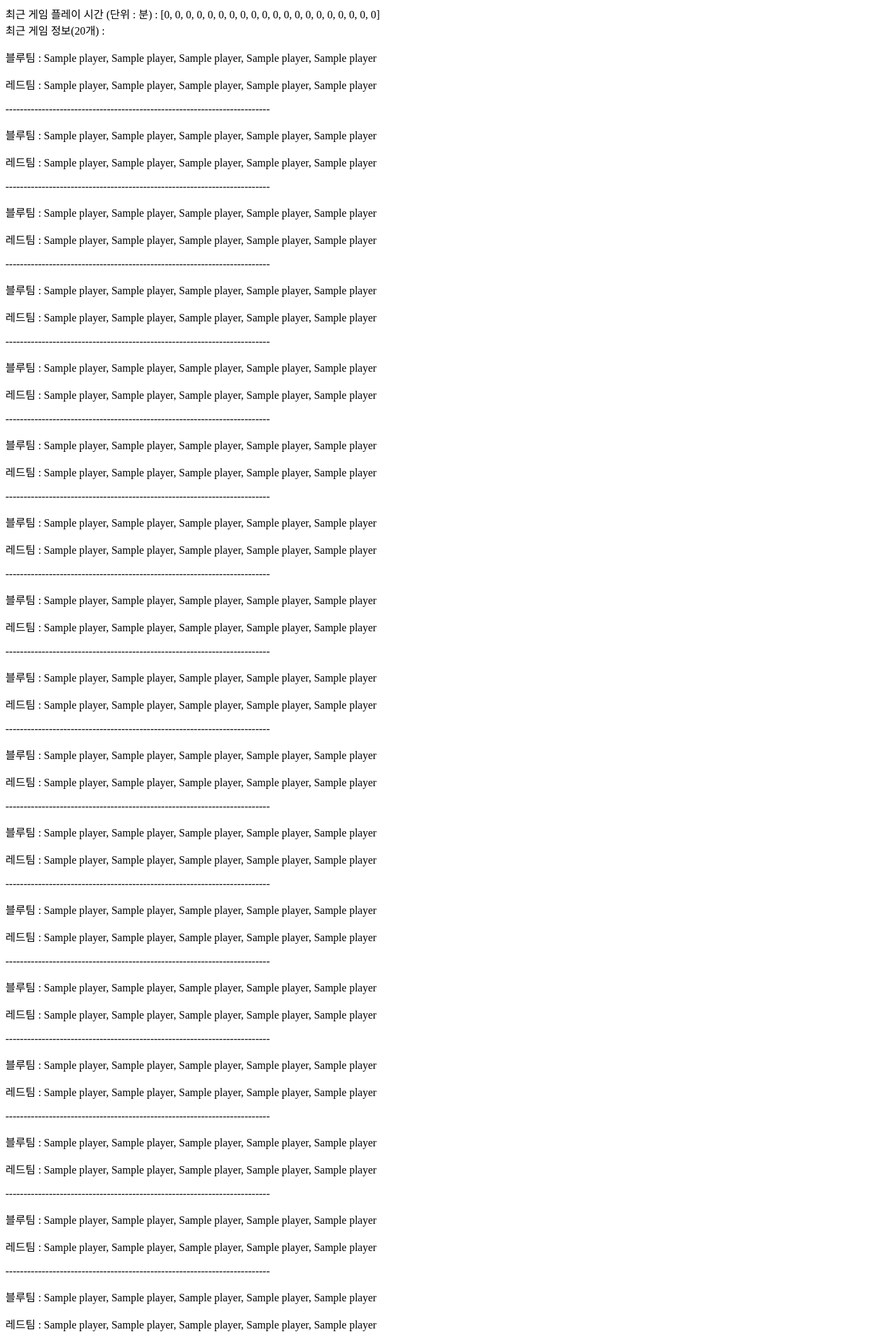
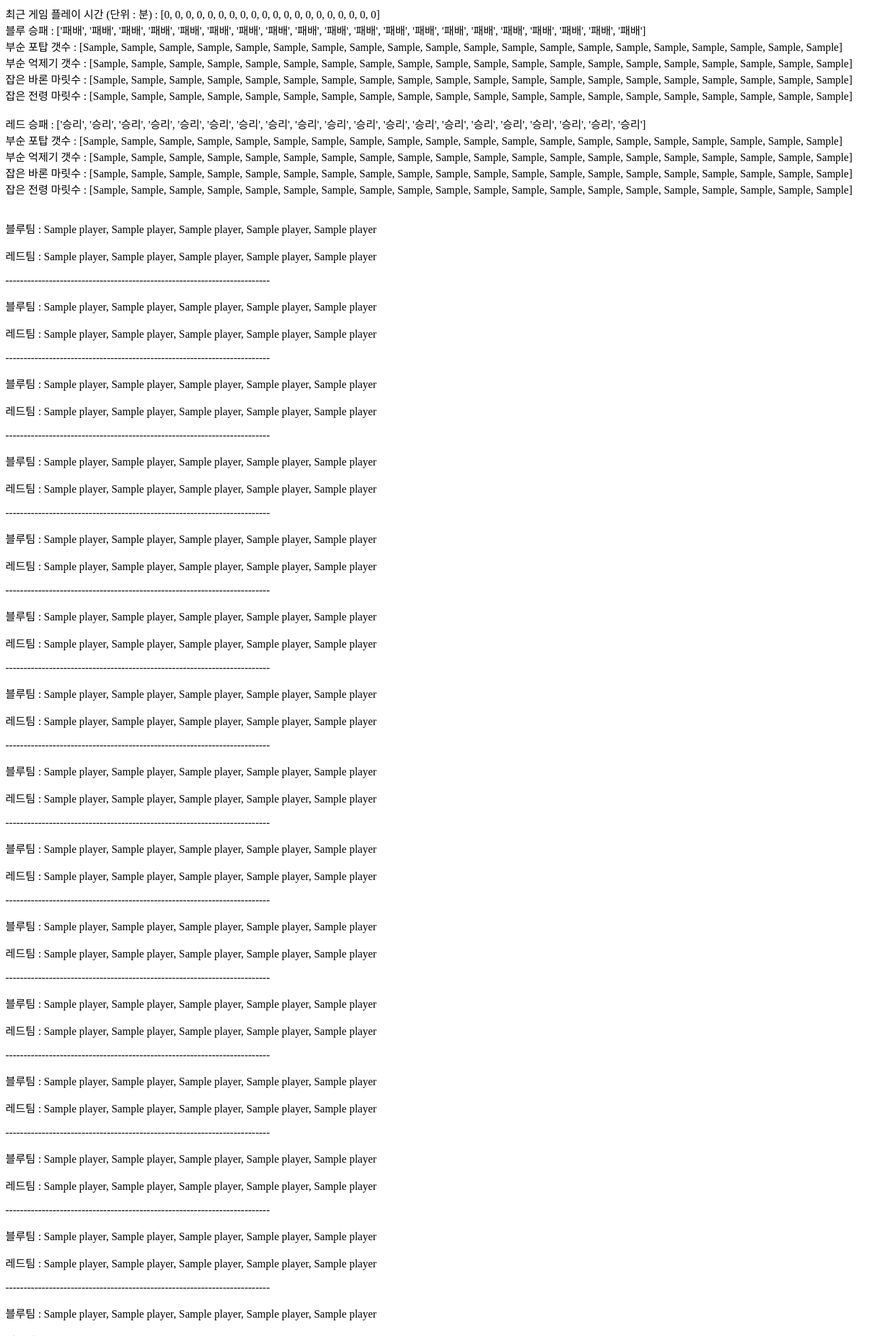
Before and after one commit to jinho-github/LOL-API-Statistics, a Flask app: page /data in a window 1280 px wide. Shown: the top 1966 px of the page at 68% size. Run offline with Flask 2, Linux system fonts and the light colour scheme; a database or web service that is not in the repository returns one stand-in record (values such as "Sample title"); data that the repository does not hold is empty.

Commit message:
팀 정보추가
승패, 부순 포탑.억제기 갯수, 잡은 바론.전령 마릿수

```diff
--- a/WGM.gg/templates/search.html
+++ b/WGM.gg/templates/search.html
@@ -4,9 +4,18 @@
     <title>전적검색결과</title>
 </head>
 <body>
-    최근 게임 플레이 시간 (단위 : 분) : {{game_time}} </br>
+    최근 게임 플레이 시간 (단위 : 분) : {{game_time}} <br>
+    블루 승패 : {{b_win}} <br>
+    부순 포탑 갯수 : {{b_towerKills}}  <br>
+    부순 억제기 갯수 : {{b_inhibitorKills}}  <br>
+    잡은 바론 마릿수 :  {{b_baronKills}}  <br>
+    잡은 전령 마릿수 : {{b_riftHeraldKills}}  <br><br>
 
-    최근 게임 정보(20개) :
+    레드 승패 : {{r_win}} <br>
+    부순 포탑 갯수 : {{r_towerKills}}  <br>
+    부순 억제기 갯수 : {{r_inhibitorKills}}  <br>
+    잡은 바론 마릿수 :  {{r_baronKills}}  <br>
+    잡은 전령 마릿수 : {{r_riftHeraldKills}}  <br><br>
 
     <script>
          var all_name = '{{game_summonerName}}';
--- a/WGM.gg/우정머.py
+++ b/WGM.gg/우정머.py
@@ -72,32 +72,65 @@ def data():
     for m in range(0, 20):
         Game_IDs.append(Matches[m].get('gameId'))
 
-
-
     game_time = []
     game_summonerName = []
+    b_win= []
+    b_towerKills = []
+    b_inhibitorKills = []
+    b_baronKills = []
+    b_riftHeraldKills = []
+
+    r_win = []
+    r_towerKills = []
+    r_inhibitorKills = []
+    r_baronKills = []
+    r_riftHeraldKills = []
+
     for Game_ID in Game_IDs:
         url_GameData = "https://kr.api.riotgames.com/lol/match/v4/matches/{}".format(Game_ID)
         res_GameData = requests.get(url=url_GameData, headers = headers)
+
         #플레이시간
         duration = res_GameData.json()['gameDuration']//60
+
+        #개인 통계
+        participants = res_GameData.json()['participants']
         game_time.append(duration)
+        print(type(game_time))
+        #팀정보
+        teams = res_GameData.json()['teams']
+
+        blue = teams[0]
+        red = teams[-1]
+
+        #딕셔너리로 넘기는것 보다 그냥 변수하나하나쪼개서 주는게 편하낭..?
+        if (blue['win']=='Win') :
+            b_win.append('승리')
+            r_win.append('패배')
+        else :
+            b_win.append('패배')
+            r_win.append('승리')
+
+        b_towerKills.append(blue['towerKills'])#부순 포탑 갯수
+        b_inhibitorKills.append(blue['inhibitorKills'])#부순 억제기 갯수
+        b_baronKills.append(blue['baronKills'])#부순 포탑 갯수
+        b_riftHeraldKills.append(blue['riftHeraldKills'])#부순 포탑 갯수
+
+        r_towerKills.append(red['towerKills'])
+        r_inhibitorKills.append(red['inhibitorKills'])
+        r_baronKills.append(red['baronKills'])
+        r_riftHeraldKills.append(red['riftHeraldKills'])
+
+
         #최근 20회 데이터 : 블루 5명이 항상 먼저, 그다음 레드 5명
         game_20 = res_GameData.json()['participantIdentities']
         for i in range(0, 10):
             game_player = game_20[i].get('player')
             game_summonerName.append(game_player.get('summonerName'))
 
-
-
-    """
-    {'platformId': 'KR', 'accountId': 'vx5Z9RLuHQBf5dOgVUcJ9QXND_aAhddi4M90IvzrVfybvy4',
-    'summonerName': 'Harbins', 'summonerId': 'J47ZAt-8gqA3lBYULDzbdWF8MUXraKsJBHe_bZ-G8505m3E',
-    'currentPlatformId': 'KR', 'currentAccountId': 'vx5Z9RLuHQBf5dOgVUcJ9QXND_aAhddi4M90IvzrVfybvy4',
-    'matchHistoryUri': '/v1/stats/player_history/KR/204321787', 'profileIcon': 1297}
-    """
-
-    return render_template('search.html', game_time=game_time , game_summonerName=game_summonerName)
+    return render_template('search.html', game_time=game_time , game_summonerName=game_summonerName,
+                            b_baronKills=b_baronKills, b_win=b_win, b_towerKills=b_towerKills, b_riftHeraldKills=b_riftHeraldKills, b_inhibitorKills=b_inhibitorKills,
+                            r_baronKills=r_baronKills, r_win=r_win, r_towerKills=r_towerKills, r_riftHeraldKills=r_riftHeraldKills, r_inhibitorKills=r_inhibitorKills )
     #return render_template('search.html' , results=Game_ID, length=length)
 if __name__ == '__main__':
     app.run(debug=True)
```
Also changed, not shown: WGM.gg/templates/index.html (added, +63 -0 lines).
